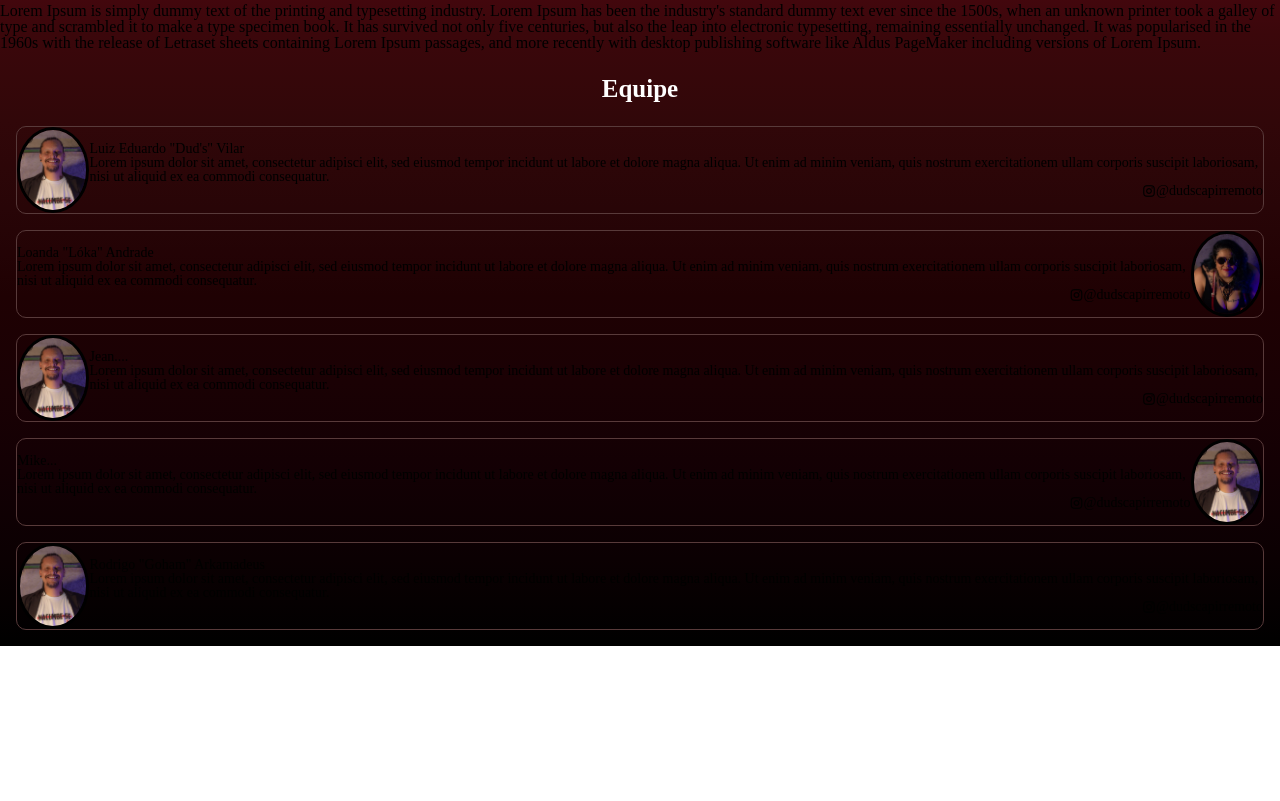
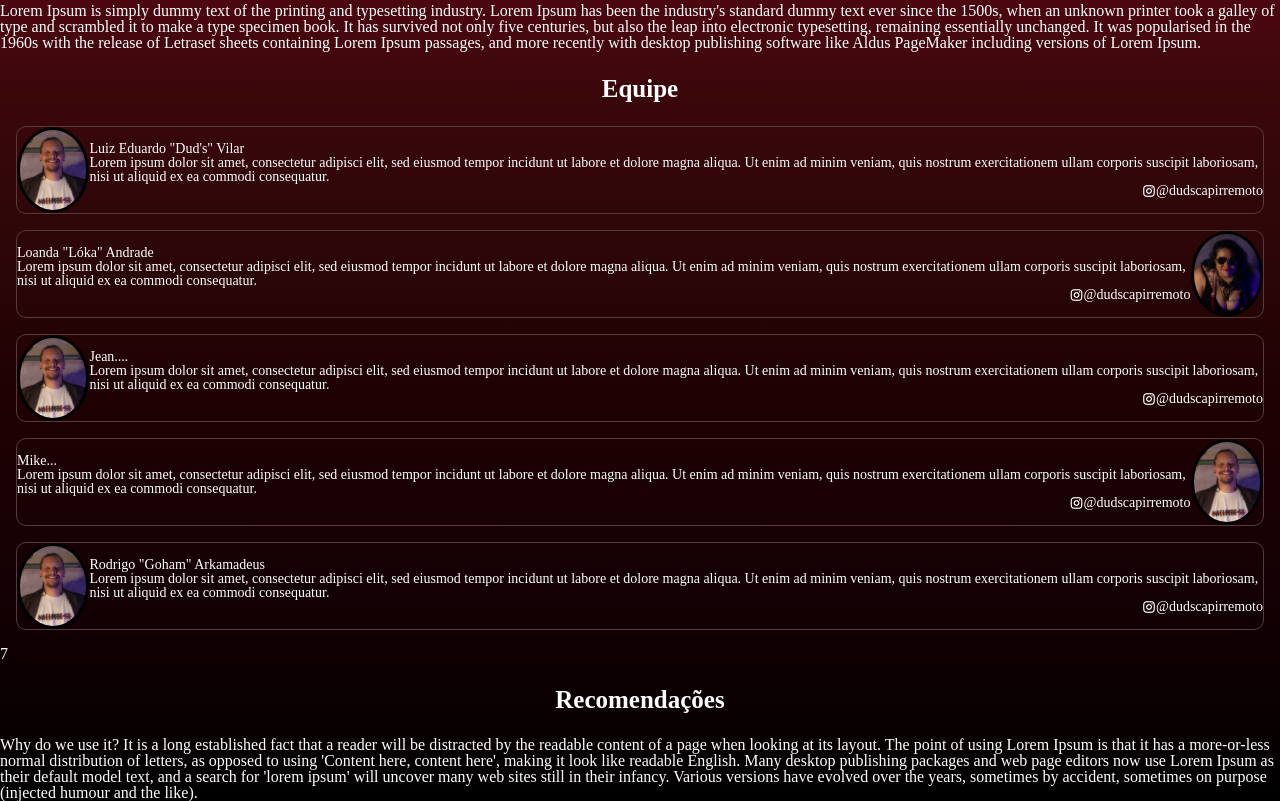
Before and after one commit to RenanVidal/Capirremoto, a plain HTML site: page index.html in a window 1280 px wide. Shown: the part 316-1117 px from the top of the page. Before the commit the page ends 962 px from the top, so only its background shows below. Drawn offline with nearby package versions, Linux system fonts and the light colour scheme.

Commit message:
Inicio do projeto - Estrutura 1.0

```diff
--- a/assets/CSS/style.css
+++ b/assets/CSS/style.css
@@ -4,6 +4,7 @@
 
 body {
     background-image: linear-gradient(to top, #000000, #0b0002, #130004, #1a0104, #1f0103, #280507, #310709, #3b070b, #4e0710, #610612, #750512, #890511);
+    color: var(--cor-icones-padrao);
 }
 
 /* Cabeçalho */
--- a/index.html
+++ b/index.html
@@ -51,6 +51,7 @@
                 Lorem Ipsum is simply dummy text of the printing and typesetting industry. Lorem Ipsum has been the industry's standard dummy text ever since the 1500s, when an unknown printer took a galley of type and scrambled it to make a type specimen book. It has survived not only five centuries, but also the leap into electronic typesetting, remaining essentially unchanged. It was popularised in the 1960s with the release of Letraset sheets containing Lorem Ipsum passages, and more recently with desktop publishing software like Aldus PageMaker including versions of Lorem Ipsum.
             </p>
         </section>
+
         <section class="card">
             <h2 class="nome__secao">Equipe</h2>
             <div class="card__impar">
@@ -95,6 +96,12 @@
             </div>
         </section>
 
+        <section class="recomendacoes">7
+            <h2 class="nome__secao">Recomendações</h2>
+            <p>Why do we use it?
+                It is a long established fact that a reader will be distracted by the readable content of a page when looking at its layout. The point of using Lorem Ipsum is that it has a more-or-less normal distribution of letters, as opposed to using 'Content here, content here', making it look like readable English. Many desktop publishing packages and web page editors now use Lorem Ipsum as their default model text, and a search for 'lorem ipsum' will uncover many web sites still in their infancy. Various versions have evolved over the years, sometimes by accident, sometimes on purpose (injected humour and the like).</p>
+        </section>
+
     </main>
 
     <footer>
```
